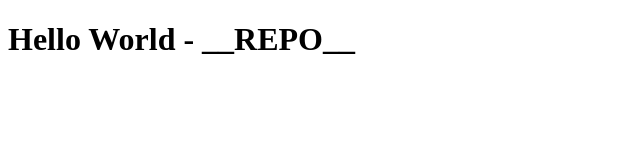
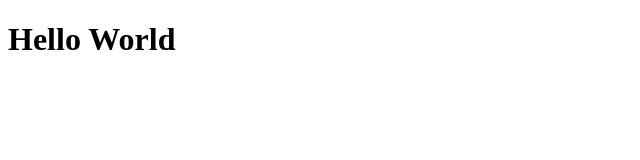
Before and after one commit to info-intern/intern1, a plain HTML site: page index.html in a window 1280 px wide. Shown: the whole page, without its empty margins (0-640 px from the left). Drawn offline with Linux system fonts and the light colour scheme.

Commit message:
見出しのプレースホルダを除去しHello World表記に修正
Co-Authored-By: Claude Opus 4.8 <noreply@anthropic.com>

```diff
--- a/index.html
+++ b/index.html
@@ -6,6 +6,6 @@
     <title>__REPO__</title>
 </head>
 <body>
-    <h1>Hello World - __REPO__</h1>
+    <h1>Hello World</h1>
 </body>
 </html>
```
